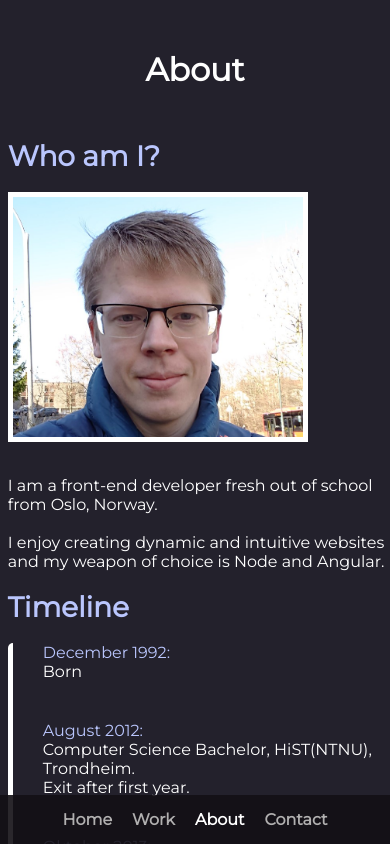
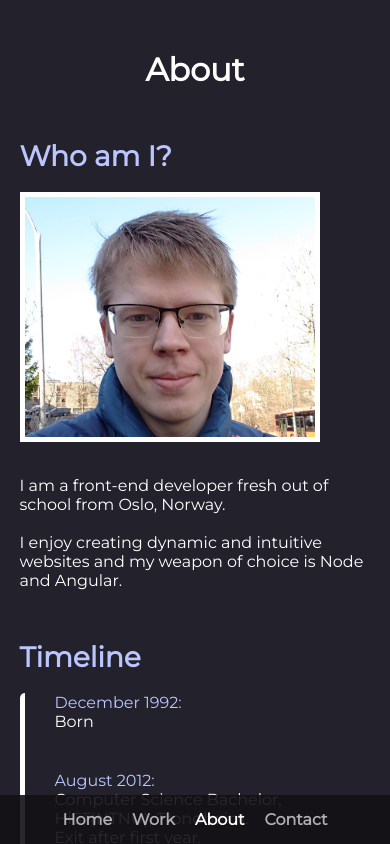
Before and after one commit to Hortasha/portfolio, an Angular app: page /about in a window 390 px wide. Shown: the top 844 px of the page. Built offline with nearby package versions, Linux system fonts and the light colour scheme.

Commit message:
mobile responsive

```diff
--- a/src/app/components/project/project.component.scss
+++ b/src/app/components/project/project.component.scss
@@ -86,6 +86,10 @@
         padding-left: 2%;
         padding-right: 2%;
 
+        &-img {
+            height: 43vw;
+        }
+
         & a {
             width: 49%;
         }
--- a/src/app/pages/about/about.component.html
+++ b/src/app/pages/about/about.component.html
@@ -6,7 +6,7 @@
     <div class="about-col">
       <h2 class="about-undertitle">Who am I?</h2><br>
       <img src="./../../../assets/martin.png" class="about-img" alt="Martin">
-      <p>
+      <p class="about-paragraph">
         I am a front-end developer fresh out of school from Oslo, Norway.
         <br><br>
         I enjoy creating dynamic and intuitive websites and my weapon of choice is Node and Angular.
--- a/src/app/pages/about/about.component.scss
+++ b/src/app/pages/about/about.component.scss
@@ -17,10 +17,10 @@
     }
 
     &-col {
-        width: 46%;
+        width: 42%;
         display: inline-block;
         vertical-align: top;
-        padding-left: 2%;
+        padding-left: 4%;
     }
 
     &-timeline {
@@ -53,12 +53,22 @@
         border: 5px solid white;
         box-sizing: border-box;
     }
+
+    &-paragraph {
+        margin-bottom: 50px;
+    }
 }
 
 @media only screen and (max-width: 700px) {
     .about {
         &-col {
-            width: 100%;
+            width: 90%;
+            padding-left: 5%;
+            padding-right: 5%;
+        }
+
+        &-space {
+            width: 0;
         }
     }
 }
--- a/src/app/pages/specific-project/specific-project.component.scss
+++ b/src/app/pages/specific-project/specific-project.component.scss
@@ -3,6 +3,7 @@
     color: white;
     min-height: 90vh;
     padding-bottom: 10vh;
+    overflow-wrap: break-word;
 
     &-title {
         text-align: center;
@@ -11,10 +12,10 @@
     &-row {
         margin: 0 auto;
         width: 1000px;
-        max-width: 96%;
+        max-width: 88%;
         padding-top: 50px;
-        padding-left: 2%;
-        padding-right: 2%;
+        padding-left: 6%;
+        padding-right: 6%;
     }
 
     & img {
--- a/src/app/pages/work/work.component.scss
+++ b/src/app/pages/work/work.component.scss
@@ -11,7 +11,9 @@
     &-row {
         margin: 0 auto;
         width: 1000px;
-        max-width: 100%;
+        max-width: 90%;
+        padding-left: 5%;
+        padding-right: 5%;
         padding-top: 50px;
     }
 
```
